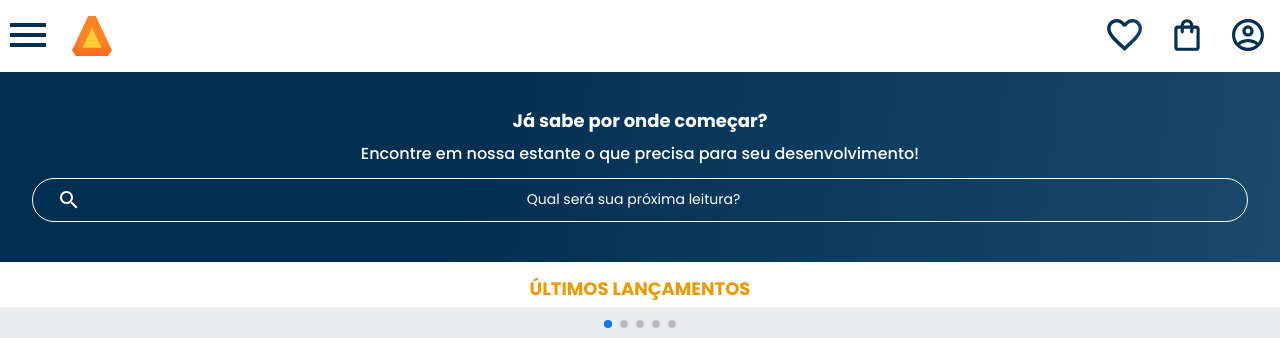
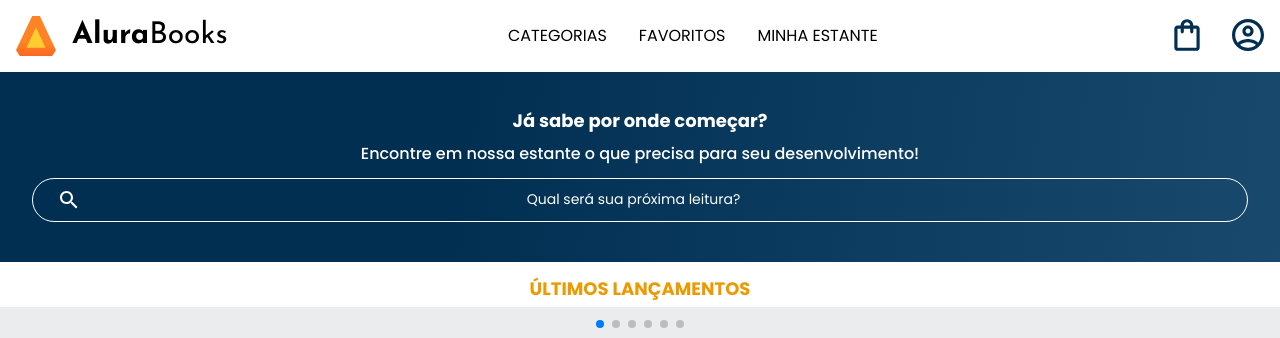
Before and after one commit to jonathasoficial/Alura-Book, a plain HTML site: page index.html in a window 1280 px wide. Shown: the top 338 px of the page. Drawn offline with nearby package versions, Linux system fonts and the light colour scheme; files whose address does not match are found by name.

Commit message:
transformando o site em reponsivo para formato tablets, (reponsividade header)

```diff
--- a/index.html
+++ b/index.html
@@ -41,11 +41,39 @@
                 </ul>
 
                 <img src="/img/Logo.svg" alt="logo da Alurabooks" class="container-imagem">
-
+                <h1 class="container-titulo"><b class="container-titulo-negrito">Alura</b>Books</h1>
             </div>
 
+            <ul  class="opcoes">
+                <input type="checkbox" id="opcoes-menu" class="opcoes-botao">
+                <label for="opcoes-menu">
+                    <li class="opcoes-itens">CATEGORIAS</li>
+                </label>
+
+                <ul class="lista-menu">
+                    <li class="lista-menu-item">
+                        <a href="#" class="lista-menu-link">PROGRAMAÇÃO</a>
+                    </li>
+                    <li class="lista-menu-item">
+                        <a href="#" class="lista-menu-link">FRONT-END</a>
+                    </li>
+                    <li class="lista-menu-item">
+                        <a href="#" class="lista-menu-link">INFRAESTRUTURA</a>
+                    </li>
+                    <li class="lista-menu-item">
+                        <a href="#" class="lista-menu-link">BUSINESS</a>
+                    </li>
+                    <li class="lista-menu-item">
+                        <a href="#" class="lista-menu-link">DESIGN & UX</a>
+                    </li>
+                </ul>
+
+                <li class="opcoes-itens"><a href="#" class="opcoes-link">FAVORITOS</a></li>
+                <li class="opcoes-itens"><a href="#" class="opcoes-link">MINHA ESTANTE</a></li>
+            </ul>
+
             <div class="container">
-                <a href="#"><img src="/img/Favoritos.svg" alt="Meus favoritos" class="container-imagem"></a>
+                <a href="#"><img src="/img/Favoritos.svg" alt="Meus favoritos" class="container-imagem container-icon-transparente"></a>
                 <a href="#"><img src="/img/Compras.svg" alt="carrinho de compras" class="container-imagem"></a>
                 <a href="#"><img src="/img/Usuario.svg" alt="meu perfil" class="container-imagem"></a>
             </div>
@@ -208,7 +236,7 @@
         <script>
             const swiper = new Swiper('.swiper', {
                 spaceBetween: 10,
-                slidesPerView: 3,
+                slidesPerView: 2.5,
                 pagination: {
                     el: '.swiper-pagination',
                     type: 'bullets',
--- a/styles.css
+++ b/styles.css
@@ -5,7 +5,7 @@
 @import url("/styles/contato.css");
 @import url("/styles/rodape.css");
 
-@import url('https://fonts.googleapis.com/css2?family=Poppins:wght@300;400;500;700&display=swap');
+@import url('https://fonts.googleapis.com/css2?family=Josefin+Sans:ital,wght@0,100..700;1,100..700&family=Poppins:wght@300;400;500;700&display=swap');
 
 :root {
     --cor-de-fundo: #EBECEE;
@@ -14,6 +14,8 @@
     --azul-degrade: linear-gradient(97.54deg, #002F52 35.49%, #326589 165.37%);
     --fonte-principal: "Poppins";
     --azul: #002f52;
+    --fonte-secundaria: "Josefin Sans";
+    --preto: #000;
 }
 
 body {
--- a/styles/header.css
+++ b/styles/header.css
@@ -57,3 +57,59 @@
 .container-botao {
     display: none;
 }
+
+.container-titulo {
+    display: none;
+}
+
+.opcoes {
+    display: none;
+}
+
+@media screen and (min-width: 1024px) {
+    .container-titulo,
+    .container-titulo-negrito {
+        font-family: var(--fonte-secundaria);
+        font-size: 30px;
+    }
+
+    .container-titulo {
+        font-weight: 400;
+        display: block;
+    }
+
+    .container-titulo-negrito {
+        font-weight: 700;
+    }
+
+    .opcoes {
+        display: flex;
+    }
+
+    .opcoes-itens {
+        padding: 0 1em;
+        text-transform: uppercase;
+    }
+
+    .opcoes-link {
+        text-decoration: none;
+        color: var(--preto);
+    }
+
+    .container-icon-transparente {
+        display: none;
+    }
+
+    .cabecalho-menu-hamburguer {
+        display: none;
+    }
+
+    .opcoes-botao:checked ~ .lista-menu {
+        display: block;
+        width: auto;
+    }
+
+    .opcoes-botao {
+        display: none;
+    }
+}
```
